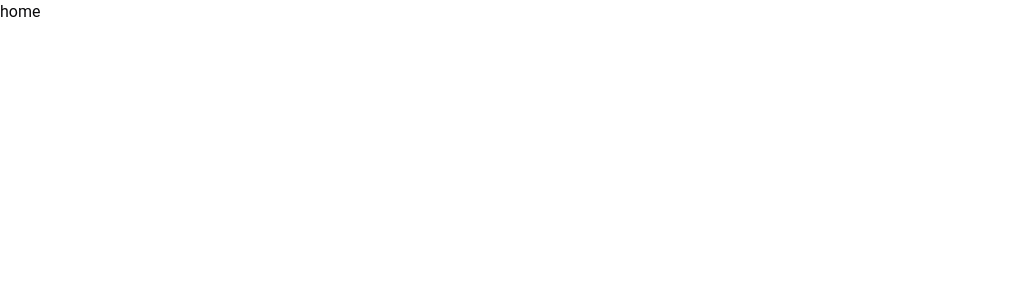
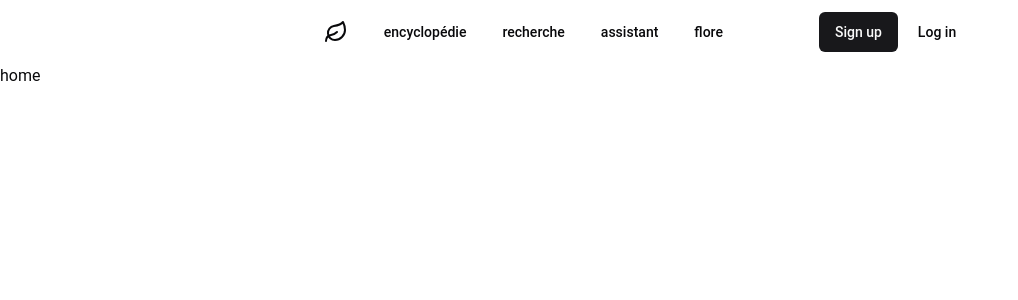
Before and after one commit to SimNed/gardens, a Next.js app: page / in a window 1280 px wide. Shown: the top 300 px of the page, without its empty margins (0-1018 px from the left). Built offline with nearby package versions, Linux system fonts and the light colour scheme.

Commit message:
add Header to root layout

```diff
--- a/app/layout.tsx
+++ b/app/layout.tsx
@@ -1,5 +1,6 @@
 import type { Metadata } from "next";
 import "./globals.css";
+import Header from "./components/Header";
 
 export const metadata: Metadata = {
   title: "Gardens",
@@ -13,7 +14,10 @@
 }>) {
   return (
     <html lang="fr">
-      <body className="antialiased">{children}</body>
+      <body className={`flex flex-col min-h-screen antialiased`}>
+        <Header />
+        <main className="flex flex-col flex-1">{children}</main>
+      </body>
     </html>
   );
 }
```
